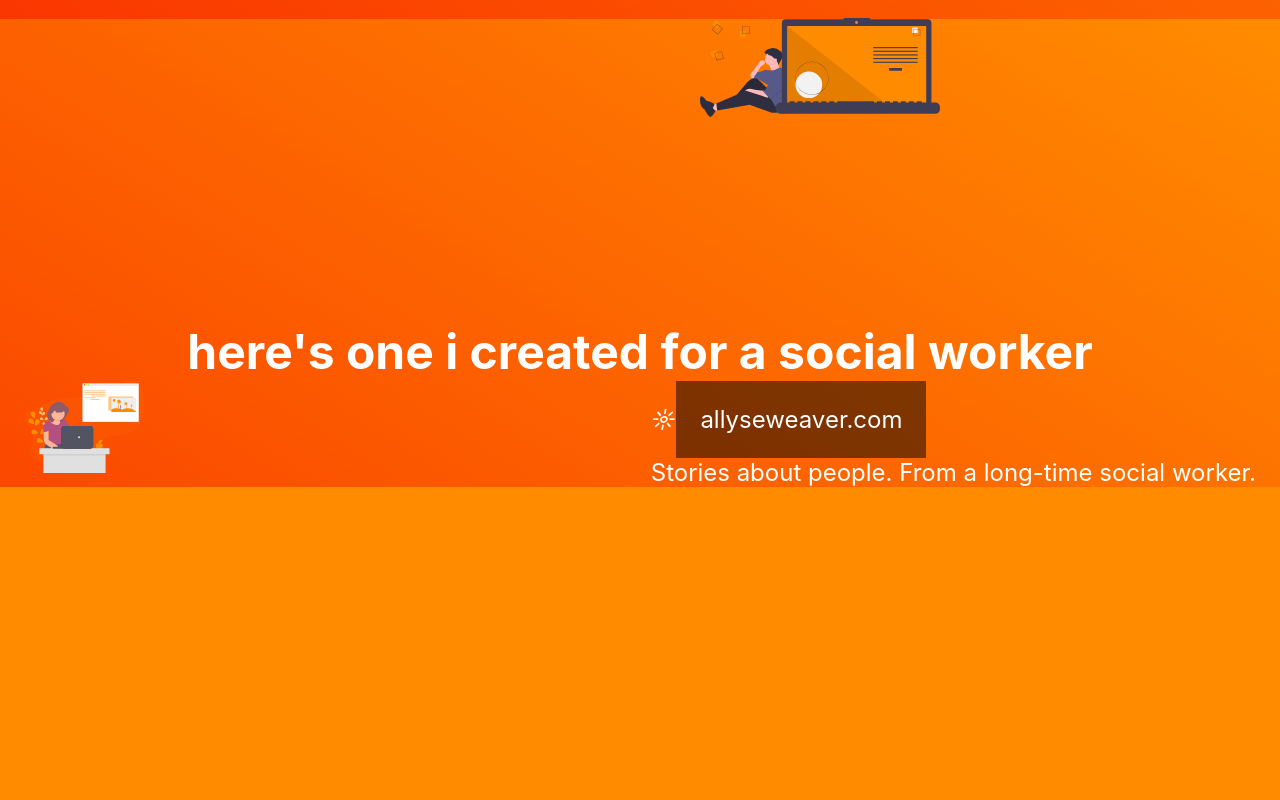
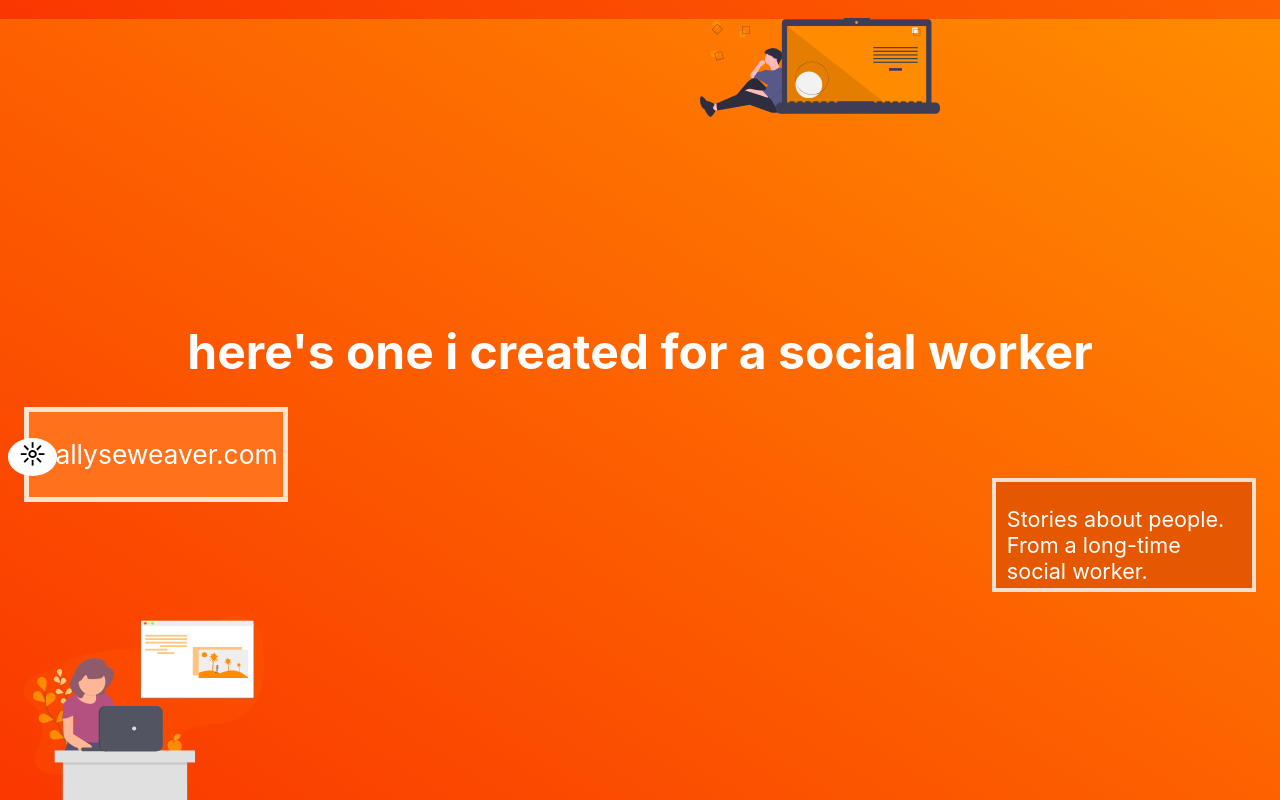
Before and after one commit to romanjames/romanjamesmirov.com, a Gatsby site: page / in a window 1280 px wide. Shown: the part 1581-2381 px from the top of the page. Before the commit the page ends 2068 px from the top, so only its background shows below. Built offline with nearby package versions, Linux system fonts and the light colour scheme; Gatsby itself is replaced by a stand-in of ours.

Commit message:
Gettin' the fourth section done

```diff
--- a/src/pages/index.js
+++ b/src/pages/index.js
@@ -50,14 +50,17 @@ export default function Home() {
           here's one i created for a social worker
         </h2>
         <div>
-          <i>☼</i>
-          <a href="#">allyseweaver.com</a>
+          <a href="#">
+            <i>☼</i>allyseweaver.com
+          </a>
+          <a href="#">
             <figure>
               <div></div>
               <figcaption>
                 Stories about people. From a long-time social worker.
               </figcaption>
             </figure>
+          </a>
         </div>
         <img src={BloggingImage} alt="Writing a blog post" />
       </section>
--- a/src/pages/index.module.scss
+++ b/src/pages/index.module.scss
@@ -147,22 +147,61 @@
 .socialWorkerBlogSection {
   clear: right;
 
-  .bigH2 {
-    font-size: 2em;
-  }
-
   /// the overlapping link and figure
   & > div {
-    float: right;
+    a:first-child {
+      display: block;
+      width: 10em;
+      padding: 1em;
+      margin-top: 1em;
+      background-color: hsl(23, 100%, 55%);
+      border: 0.2em solid rgba(255, 255, 255, 0.8);
+      position: relative;
+      font-size: 1.1em;
 
-    a {
-      display: inline-block;
-      padding: 1em;
-      background-color: rgba(0, 0, 0, 0.5);
+      i {
+        position: absolute;
+        left: -0.8em;
+        font-style: normal;
+        background-color: #fff;
+        color: #000;
+        padding: 0 0.4em 0.2em 0.4em;
+        border-radius: 50%;
+      }
+    }
+
+    a:last-child {
+      display: block;
+      width: 11em;
+      margin: 0 0 1em auto;
+      background-color: hsl(23, 100%, 45%);
+      border: 0.2em solid rgba(255, 255, 255, 0.8);
+      margin-top: -1em;
+
+      div {
+        height: 0;
+        background-color: #000;
+        transition: height 200ms;
+      }
+
+      figcaption {
+        padding: 1.1em 0.5em 0.2em;
+        font-size: 0.9em;
+        transition: padding-top 200ms;
+      }
+
+      &:hover {
+        div {
+          height: 5em;
+        }
+        figcaption {
+          padding-top: 0.2em;
+        }
+      }
     }
   }
 
   img {
-    width: 5em;
+    width: 10em;
   }
 }
```
Lines whose indentation alone changed are shown as unchanged.
